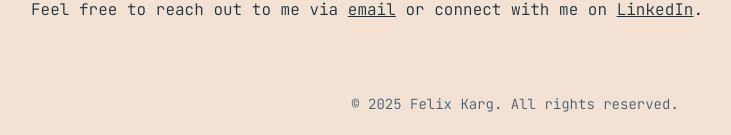
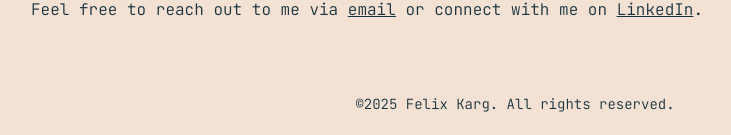
Before and after one commit to kargfel/homepage, a React (Vite) app: page / in a window 1280 px wide. Shown: the part 2006-2141 px from the top of the page, without its empty margins (125-856 px from the left). Built offline with nearby package versions, Linux system fonts and the light colour scheme.

Commit message:
Update Footer color

```diff
--- a/src/home/Footer.jsx
+++ b/src/home/Footer.jsx
@@ -1,7 +1,7 @@
 export const Footer = () => {
   return (
-    <footer className="w-full py-6 mt-12 text-center text-sm text-secondary">
-        <p>© {new Date().getFullYear()} Felix Karg. All rights reserved.</p>
+    <footer className="w-full py-6 mt-12 text-center text-sm text-primary">
+        <p>©{new Date().getFullYear()} Felix Karg. All rights reserved.</p>
     </footer>
   );
 }
```
